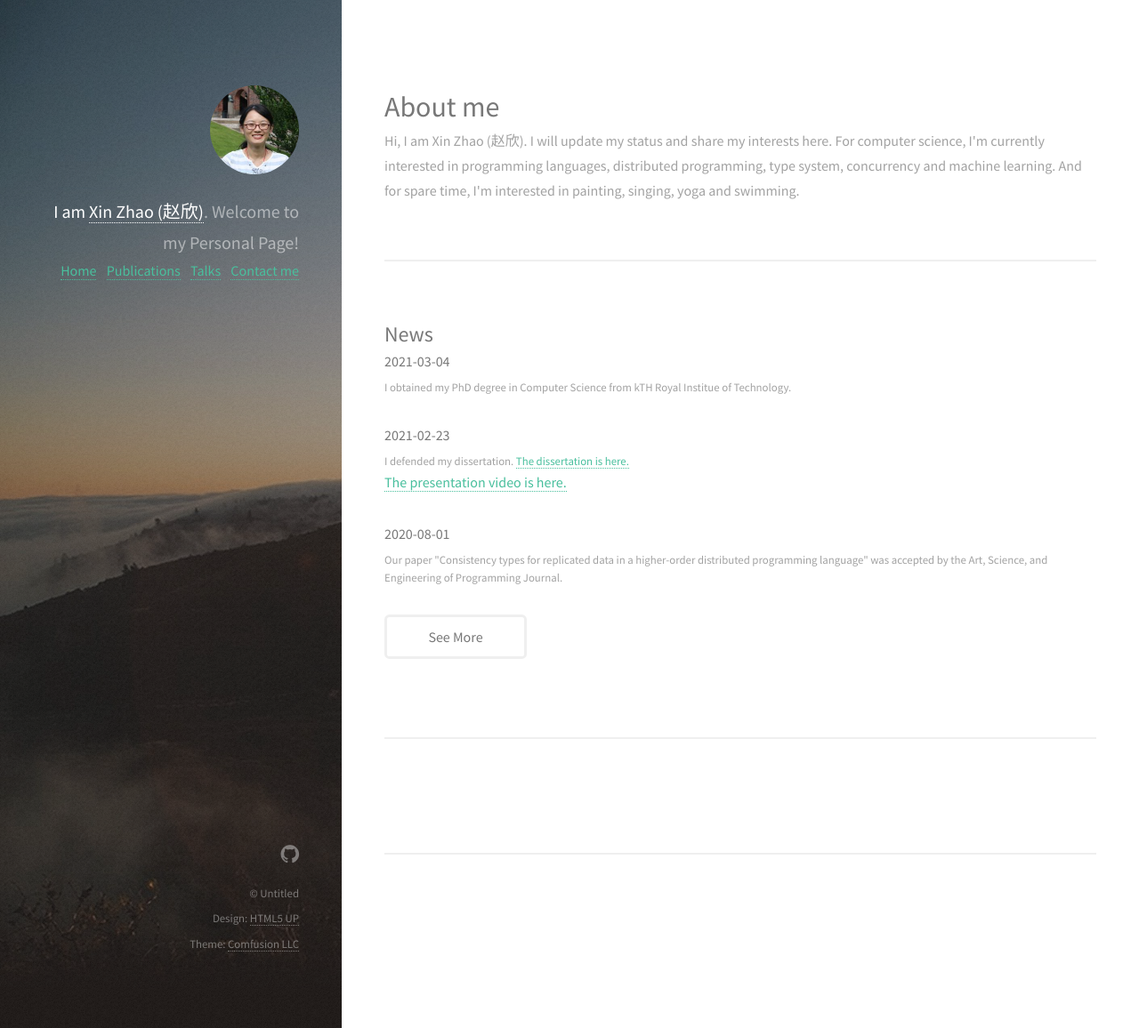
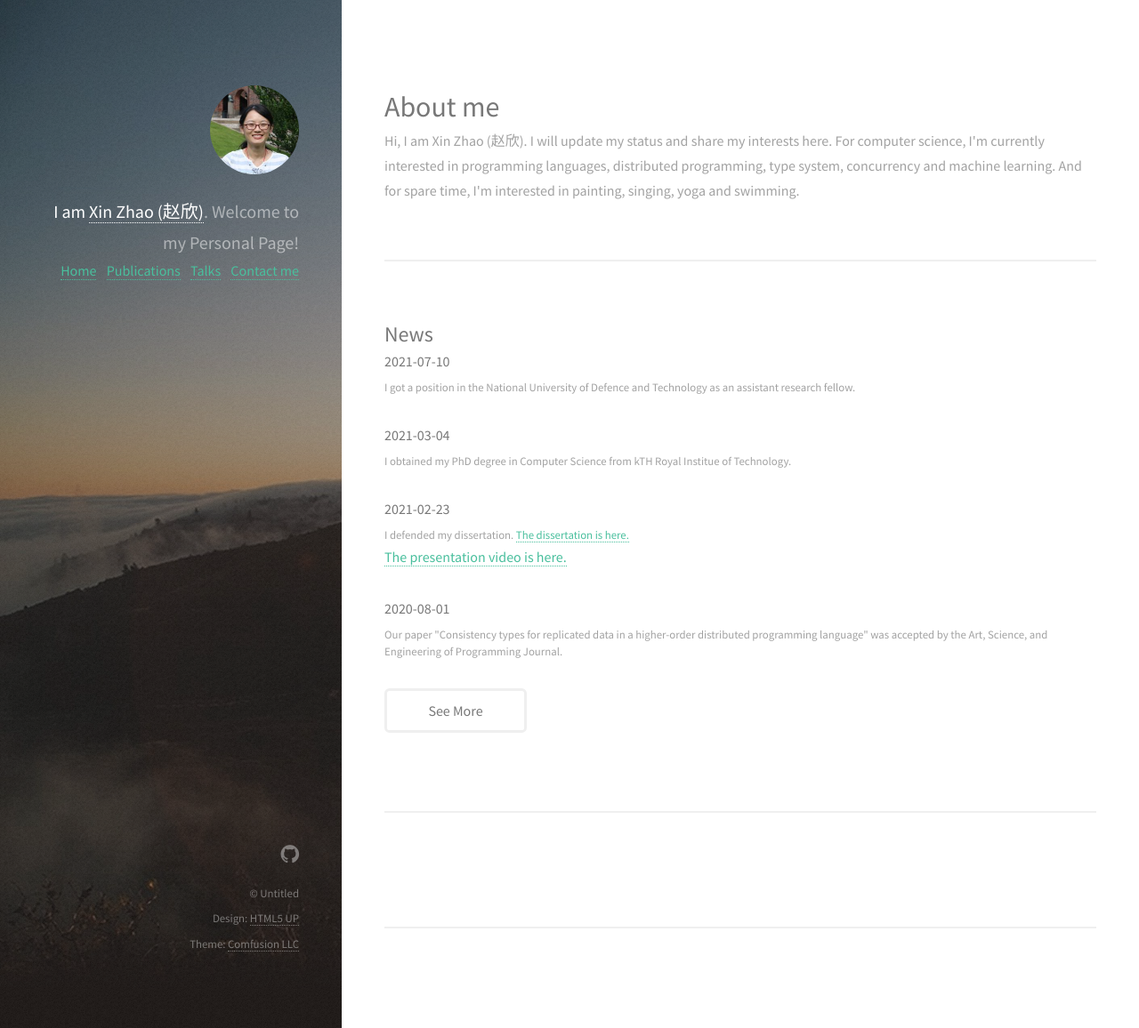
Before and after one commit to CynthiaZ92/CynthiaZ92.github.io, a Jekyll site: the page built from index.html, in a window 1280 px wide and 1156 px high. Shown: the whole window at 89% size. Built offline with Jekyll 4.4.1, drawn with Linux system fonts in a browser that asks for light colours; nearby versions of some CDN libraries.

Commit message:
Update index.html

```diff
--- a/index.html
+++ b/index.html
@@ -19,6 +19,11 @@ layout: default
                     <section id="two">
                         <h2>News</h2>
                         <div class="coloum">
+                            <article class="col-6 col-12-xsmall work-item">
+                                <!-- <a href="images/fulls/01.jpg" class="image fit thumb"><img src="images/thumbs/01.jpg" alt="" /></a> -->
+                                <h3>2021-07-10</h3>
+                                <p>I got a position in the National University of Defence and Technology as an assistant research fellow.</p>
+                            </article>
                             <article class="col-6 col-12-xsmall work-item">
                                 <!-- <a href="images/fulls/01.jpg" class="image fit thumb"><img src="images/thumbs/01.jpg" alt="" /></a> -->
                                 <h3>2021-03-04</h3>
```
